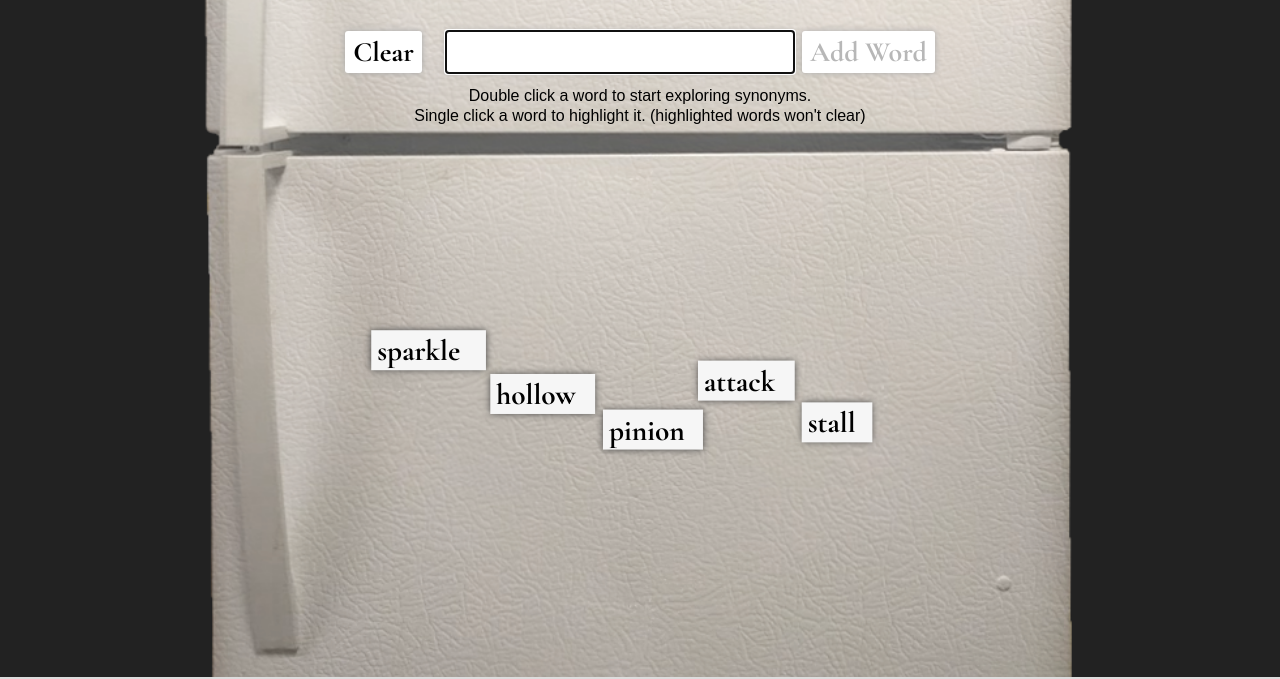
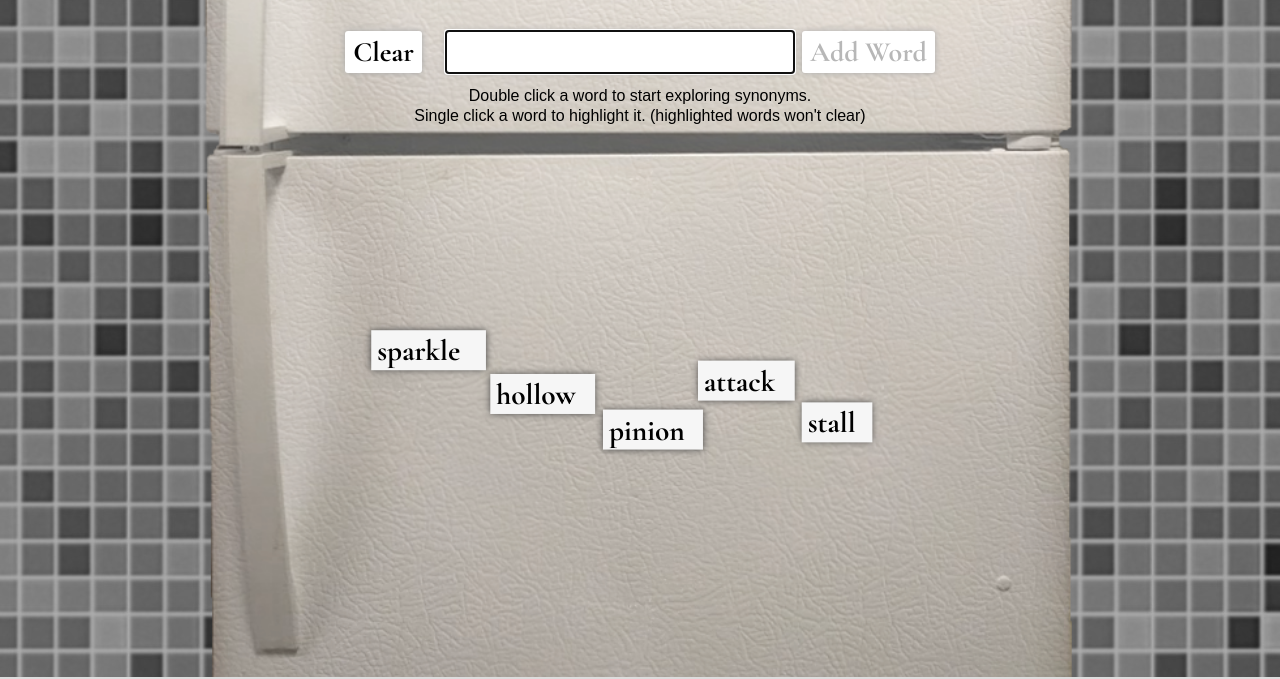
Before and after one commit to Samtfm/in-other-words, a website built with webpack: page index.html in a window 1280 px wide. Shown: the part 116-795 px from the top of the page. Built offline with nearby package versions, Linux system fonts and the light colour scheme; a web font is replaced by a local one.

Commit message:
add tiles

```diff
--- a/css/main.css
+++ b/css/main.css
@@ -3,6 +3,8 @@ html {
     /* Permalink - use to edit and share this gradient: http://colorzilla.com/gradient-editor/#4790d1+0,1a192b+89,1a192b+100 */
   background-color: #222;
   box-sizing: border-box;
+  background-image: url(../kitchen_tiles.jpg);
+  background-position: center;
 }
 *,
 *:before,
```
Also changed, not shown: kitchen_tiles.jpg (added).
